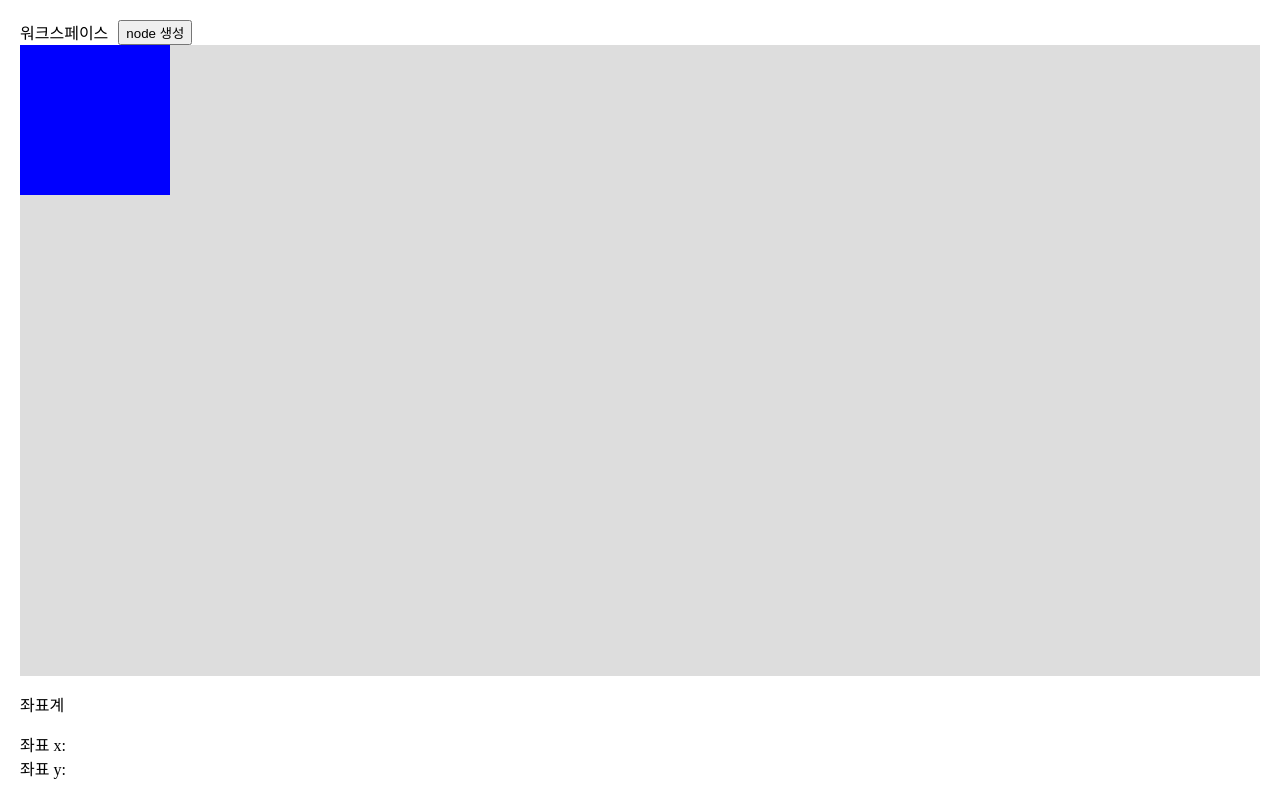
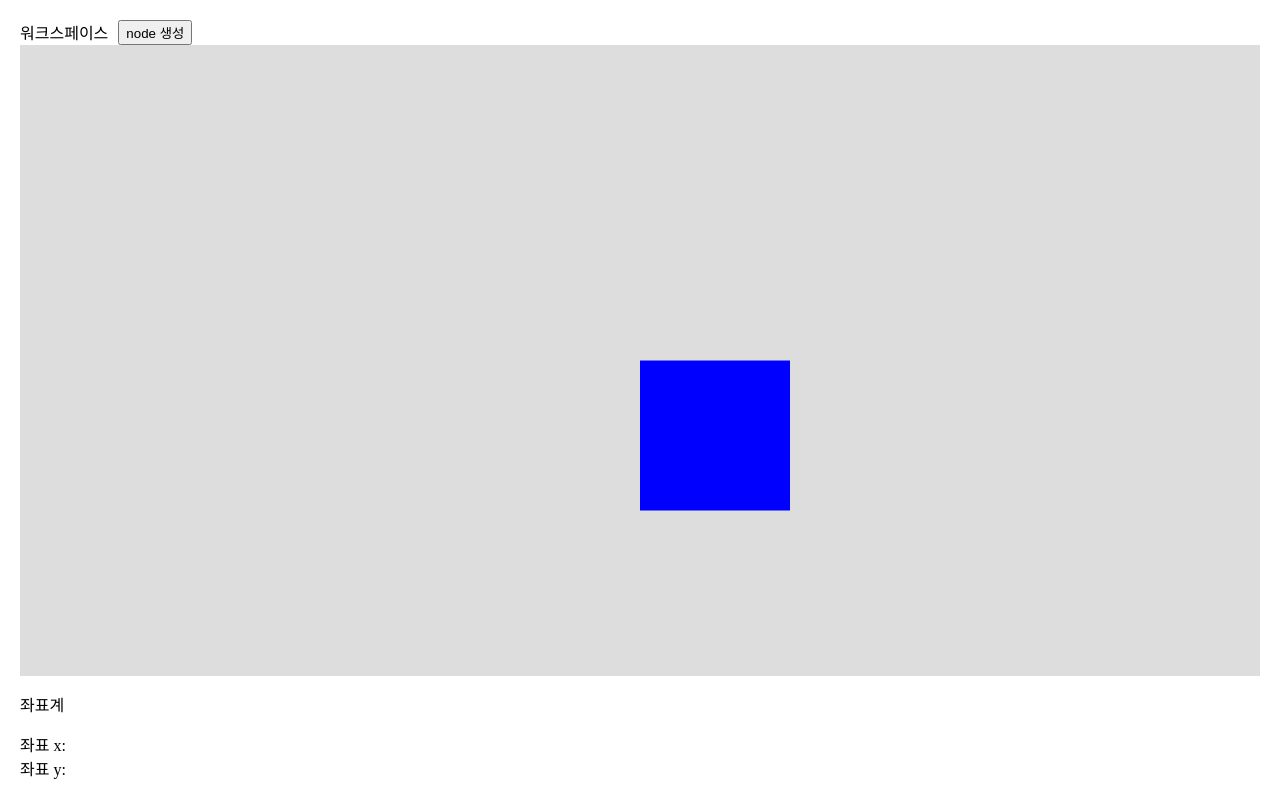
Before and after one commit to jungsmins/mini-node-editor, a website: page index.html in a window 1280 px wide. Both pictures are taken after a click on the button "node 생성". Drawn offline with Linux system fonts and the light colour scheme.

Commit message:
feat: node 생성 위치를 viewport 중앙으로 변경

```diff
--- a/main.js
+++ b/main.js
@@ -87,13 +87,15 @@ function nodes() {
     seletedNode.x += x;
     seletedNode.y += y;
 
+    console.log(x, y, seletedNode.x, seletedNode.y);
+
     seletedNode.element.style.transform = `translate(${seletedNode.x}px, ${seletedNode.y}px)`;
   }
 
   function render(node) {
     node.element.id = node.id;
     node.element.classList = 'node';
-    node.element.style = `top: ${node.y}px; left: ${node.x}px`;
+    node.element.style.transform = `translate(${node.x}px, ${node.y}px)`;
 
     worldEl.appendChild(node.element);
   }
@@ -105,7 +107,11 @@ const world = createWorld();
 const node = nodes();
 
 buttonEl.addEventListener('click', () => {
-  node.createNode(0, 0);
+  const viewportX = viewportRect.width / 2;
+  const viewportY = viewportRect.height / 2;
+  const worldPosition = world.viewportToWorld(viewportX, viewportY);
+
+  node.createNode(worldPosition.x, worldPosition.y);
 });
 
 viewportEl.addEventListener('pointerdown', (e) => {
--- a/styles.css
+++ b/styles.css
@@ -36,6 +36,8 @@ body {
 
 .node {
   position: absolute;
+  top: 0;
+  left: 0;
   width: 150px;
   height: 150px;
   background-color: blue;
```
